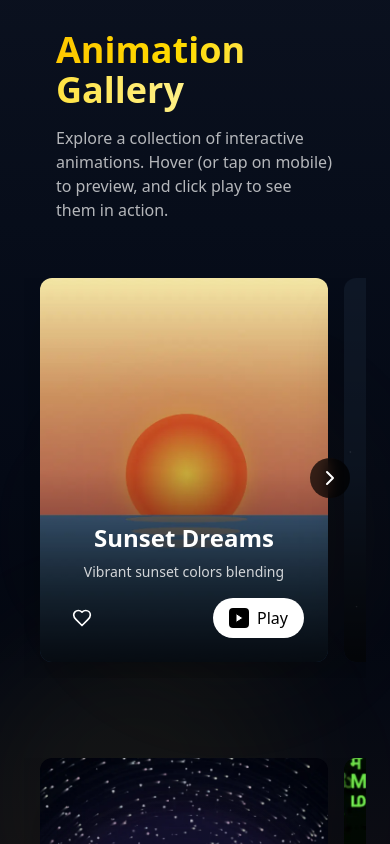
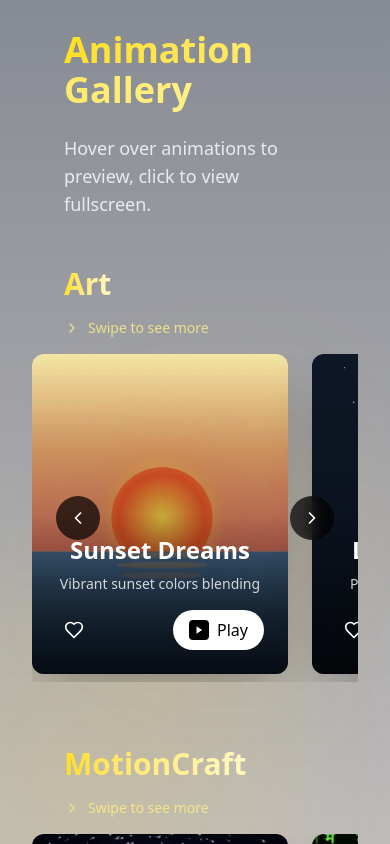
Before and after one commit to MAUSUMIBHUYAN/Creovate-react, a React (Vite) app: page / in a window 390 px wide. Shown: the part 1760-2604 px from the top of the page. Built offline with nearby package versions, Linux system fonts and the light colour scheme.

Commit message:
proper responsive

```diff
--- a/src/components/AnimationSection.jsx
+++ b/src/components/AnimationSection.jsx
@@ -4,7 +4,6 @@ import { motion } from "framer-motion";
 import { useRef, useState, useEffect, useMemo, useCallback } from "react";
 
 const animations = [
-  // ... (your existing animations array)
   {
     id: 1,
     title: "Galaxy Journey",
@@ -156,12 +155,14 @@ const AnimationItem = React.memo(({ animation, hoveredId, setHoveredId, isLiked,
   const hoverTimerRef = useRef(null);
 
   const handleMouseEnter = () => {
+    if (window.innerWidth >= 768) { // Only auto-play on desktop
       hoverTimerRef.current = setTimeout(() => {
         setHoveredId(animation.id);
         if (videoRef.current) {
           videoRef.current.play().catch(e => console.log("Autoplay prevented:", e));
         }
-    }, 300); // Reduced delay for quicker preview
+      }, 300);
+    }
   };
 
   const handleMouseLeave = () => {
@@ -177,6 +178,26 @@ const AnimationItem = React.memo(({ animation, hoveredId, setHoveredId, isLiked,
     setHoveredId(null);
   };
 
+  const handleTouchStart = () => {
+    // On mobile, show video immediately on touch
+    if (window.innerWidth < 768) {
+      setHoveredId(animation.id);
+      if (videoRef.current) {
+        videoRef.current.play().catch(e => console.log("Autoplay prevented:", e));
+      }
+    }
+  };
+
+  const handleTouchEnd = () => {
+    if (window.innerWidth < 768) {
+      if (videoRef.current) {
+        videoRef.current.pause();
+        videoRef.current.currentTime = 0;
+      }
+      setHoveredId(null);
+    }
+  };
+
   useEffect(() => {
     return () => {
       if (hoverTimerRef.current) {
@@ -187,14 +208,16 @@ const AnimationItem = React.memo(({ animation, hoveredId, setHoveredId, isLiked,
 
   return (
     <motion.div
-      className="flex-shrink-0 w-72 h-96 relative rounded-xl overflow-hidden shadow-2xl group cursor-pointer"
+      className="flex-shrink-0 w-64 h-80 sm:w-72 sm:h-96 relative rounded-xl overflow-hidden shadow-2xl group cursor-pointer"
       initial={{ opacity: 0, y: 20 }}
       whileInView={{ opacity: 1, y: 0 }}
       transition={{ duration: 0.5 }}
       viewport={{ once: true }}
-      whileHover={{ scale: 1.03 }} // Primarily for desktop
-      onMouseEnter={handleMouseEnter} // Primarily for desktop
-      onMouseLeave={handleMouseLeave} // Primarily for desktop
+      whileHover={{ scale: window.innerWidth >= 768 ? 1.03 : 1 }}
+      onMouseEnter={handleMouseEnter}
+      onMouseLeave={handleMouseLeave}
+      onTouchStart={handleTouchStart}
+      onTouchEnd={handleTouchEnd}
     >
       <video
         ref={videoRef}
@@ -244,7 +267,7 @@ const AnimationItem = React.memo(({ animation, hoveredId, setHoveredId, isLiked,
         >
           <button
             onClick={(e) => handleLike(animation.id, e)}
-            className="p-2 rounded-full hover:bg-white/10 active:bg-white/20 transition-colors" // Added active state for touch feedback
+            className="p-2 rounded-full hover:bg-white/10 transition-colors"
             aria-label={isLiked ? "Unlike this animation" : "Like this animation"}
           >
             <Heart
@@ -256,8 +279,7 @@ const AnimationItem = React.memo(({ animation, hoveredId, setHoveredId, isLiked,
             href={animation.path}
             target="_blank"
             rel="noopener noreferrer"
-            onClick={(e) => e.stopPropagation()} // Prevent card click when play is clicked
-            className="flex items-center gap-2 bg-white text-black px-4 py-2 rounded-full font-medium hover:bg-white/90 active:bg-white/80 transition-colors" // Added active state
+            className="flex items-center gap-2 bg-white text-black px-4 py-2 rounded-full font-medium hover:bg-white/90 transition-colors"
           >
             <div className="w-5 h-5 bg-black flex items-center justify-center rounded-sm">
               <Play className="w-3 h-3 fill-white" />
@@ -270,69 +292,73 @@ const AnimationItem = React.memo(({ animation, hoveredId, setHoveredId, isLiked,
   );
 });
 
-const ScrollButton = React.memo(({ direction, onClick, className = '' }) => (
+const ScrollButton = React.memo(({ direction, onClick, className = '' }) => {
+  const [isPressed, setIsPressed] = useState(false);
+
+  return (
     <button
-    className={`absolute ${direction === 'left' ? 'left-0 md:left-2' : 'right-0 md:right-2'} top-1/2 transform -translate-y-1/2 z-30 p-2 bg-black/70 rounded-full backdrop-blur hover:bg-yellow-500/30 active:bg-yellow-500/40 transition ${className}`}
+      className={`absolute ${direction === 'left' ? 'left-0' : 'right-0'} top-1/2 transform -translate-y-1/2 z-20 p-3 bg-black/70 rounded-full backdrop-blur hover:bg-yellow-500/30 transition active:scale-95 ${className}`}
       onClick={onClick}
+      onTouchStart={() => setIsPressed(true)}
+      onTouchEnd={() => setIsPressed(false)}
       aria-label={`Scroll ${direction}`}
     >
       {direction === 'left' ? (
-      <ChevronLeft className="text-white w-6 h-6" />
+        <ChevronLeft className={`text-white w-6 h-6 ${isPressed ? 'scale-90' : ''}`} />
       ) : (
-      <ChevronRight className="text-white w-6 h-6" />
+        <ChevronRight className={`text-white w-6 h-6 ${isPressed ? 'scale-90' : ''}`} />
       )}
     </button>
-));
+  );
+});
 
 const AnimationRow = ({ title, animations }) => {
   const scrollRef = useRef(null);
-  const scrollbarTimeoutRef = useRef(null);
-  const [showLeftArrow, setShowLeftArrow] = useState(false);
-  const [showRightArrow, setShowRightArrow] = useState(true);
-  const [showCustomScrollbar, setShowCustomScrollbar] = useState(false);
-  const [hoveredId, setHoveredId] = useState(null); // For desktop video preview
+  const timeoutRef = useRef(null);
+  const [showLeft, setShowLeft] = useState(false);
+  const [showRight, setShowRight] = useState(true);
+  const [showScrollbar, setShowScrollbar] = useState(false);
+  const [hoveredId, setHoveredId] = useState(null);
   const [likedAnimations, setLikedAnimations] = useState([]);
+  const [isDragging, setIsDragging] = useState(false);
+  const [startX, setStartX] = useState(0);
+  const [scrollLeft, setScrollLeft] = useState(0);
+  const [startPos, setStartPos] = useState(0);
+  const [isScrolling, setIsScrolling] = useState(false);
 
-  // Refs for touch dragging mechanics
-  const dragStartPointXRef = useRef(0);
-  const initialScrollLeftRef = useRef(0);
-  const hasDraggedRef = useRef(false); // True if actual dragging occurred
-
-  const checkScrollArrows = useCallback(() => {
+  const checkScroll = useCallback(() => {
     const el = scrollRef.current;
     if (!el) return;
 
-    const scrollLeft = el.scrollLeft;
-    const scrollWidth = el.scrollWidth;
-    const clientWidth = el.clientWidth;
+    setShowLeft(el.scrollLeft > 0);
+    setShowRight(el.scrollLeft + el.clientWidth < el.scrollWidth - 5);
+    setShowScrollbar(true);
 
-    setShowLeftArrow(scrollLeft > 10); // Show if scrolled more than 10px
-    setShowRightArrow(scrollLeft < scrollWidth - clientWidth - 10); // Show if there's more than 10px to scroll
-
-    setShowCustomScrollbar(true);
-    if (scrollbarTimeoutRef.current) clearTimeout(scrollbarTimeoutRef.current);
-    scrollbarTimeoutRef.current = setTimeout(() => setShowCustomScrollbar(false), 2000); // Hide scrollbar after 2s
+    if (timeoutRef.current) clearTimeout(timeoutRef.current);
+    timeoutRef.current = setTimeout(() => setShowScrollbar(false), 3000);
   }, []);
 
   useEffect(() => {
     const el = scrollRef.current;
     if (!el) return;
 
-    checkScrollArrows();
-    el.addEventListener("scroll", checkScrollArrows, { passive: true });
-    // Initial timeout for scrollbar hint
-    scrollbarTimeoutRef.current = setTimeout(() => setShowCustomScrollbar(false), 3000);
+    checkScroll();
+
+    el.addEventListener("scroll", checkScroll, { passive: true });
+    timeoutRef.current = setTimeout(() => setShowScrollbar(false), 3000);
 
     return () => {
-      el.removeEventListener("scroll", checkScrollArrows);
-      if (scrollbarTimeoutRef.current) clearTimeout(scrollbarTimeoutRef.current);
+      el.removeEventListener("scroll", checkScroll);
+      if (timeoutRef.current) clearTimeout(timeoutRef.current);
     };
-  }, [checkScrollArrows]);
+  }, [checkScroll]);
 
-  const scrollProgrammatically = useCallback((direction) => {
+  const scroll = useCallback((direction) => {
     const el = scrollRef.current;
     if (!el) return;
+
     const scrollAmount = el.clientWidth * 0.8;
+
     el.scrollBy({
       left: direction === "left" ? -scrollAmount : scrollAmount,
       behavior: "smooth"
@@ -341,67 +367,45 @@ const AnimationRow = ({ title, animations }) => {
 
   const handleTouchStart = useCallback((e) => {
     const el = scrollRef.current;
-    if (!el || e.touches.length > 1) return; // Ignore multi-touch
+    if (!el) return;
 
-    dragStartPointXRef.current = e.touches[0].pageX;
-    initialScrollLeftRef.current = el.scrollLeft;
-    hasDraggedRef.current = false;
-
-    // Show scrollbar immediately on touch
-    setShowCustomScrollbar(true);
-    if (scrollbarTimeoutRef.current) clearTimeout(scrollbarTimeoutRef.current);
+    setIsDragging(true);
+    setStartX(e.touches[0].pageX - el.offsetLeft);
+    setScrollLeft(el.scrollLeft);
+    setStartPos(e.touches[0].pageX);
   }, []);
 
   const handleTouchMove = useCallback((e) => {
+    if (!isDragging) return;
     const el = scrollRef.current;
-    if (!el || e.touches.length > 1 || dragStartPointXRef.current === null) return;
+    if (!el) return;
 
-    const currentX = e.touches[0].pageX;
-    const deltaX = currentX - dragStartPointXRef.current;
+    e.preventDefault();
+    const x = e.touches[0].pageX - el.offsetLeft;
+    const walk = (x - startX) * 2; // Increased multiplier for better responsiveness
+    el.scrollLeft = scrollLeft - walk;
+    setIsScrolling(Math.abs(e.touches[0].pageX - startPos) > 5);
+  }, [isDragging, startX, scrollLeft, startPos]);
 
-    if (!hasDraggedRef.current) {
-      // Threshold to differentiate tap from drag (e.g., 7 pixels)
-      if (Math.abs(deltaX) > 7) {
-        hasDraggedRef.current = true;
-      } else {
-        // Not enough movement, don't treat as drag yet
-        return;
-      }
-    }
-
-    // If dragging has started, prevent default page scroll
-    e.preventDefault();
-    // Adjust scrollLeft. Multiplier can be tuned (e.g., 1.0 for 1:1, 1.1-1.2 for slightly faster)
-    el.scrollLeft = initialScrollLeftRef.current - deltaX * 1.0;
+  const handleTouchEnd = useCallback(() => {
+    setIsDragging(false);
+    setIsScrolling(false);
   }, []);
 
-  const handleTouchEnd = useCallback(() => {
-    // Reset drag start point to prevent issues if next touchmove fires before touchstart
-    dragStartPointXRef.current = null;
-    // Hide scrollbar after a delay
-    if (scrollbarTimeoutRef.current) clearTimeout(scrollbarTimeoutRef.current);
-    scrollbarTimeoutRef.current = setTimeout(() => setShowCustomScrollbar(false), 1500);
-
-    // If hasDraggedRef.current is false, it was a tap.
-    // Click events on children should fire correctly due to conditional e.preventDefault().
-    // hasDraggedRef will be reset on the next touchStart.
-  }, []);
-
-  const handleLike = useCallback((id, event) => {
-    event.stopPropagation(); // Prevent event from bubbling to parent elements
+  const handleLike = useCallback((id, e) => {
+    e.stopPropagation();
+    e.preventDefault();
     setLikedAnimations(prev => {
       if (prev.includes(id)) {
         return prev.filter(animId => animId !== id);
       } else {
-        // Consider using a more subtle notification than alert for better UX
-        // alert(`Thanks for liking animation ${id}!`);
-        console.log(`Liked animation: ${id}`);
+        alert(`Thanks for liking this animation!`);
         return [...prev, id];
       }
     });
   }, []);
 
-  const animationItemsToDisplay = useMemo(() => animations.map((animation) => (
+  const animationItems = useMemo(() => animations.map((animation) => (
     <AnimationItem
       key={animation.id}
       animation={animation}
@@ -413,70 +417,112 @@ const AnimationRow = ({ title, animations }) => {
   )), [animations, hoveredId, likedAnimations, handleLike]);
 
   return (
-    <div className="mb-16 md:mb-20 relative z-10"> {/* Adjusted margin */}
+    <div className="mb-16 sm:mb-20 relative z-10">
       <div className="flex items-center justify-between px-4 mb-4">
-        <motion.h3 /* ... (title motion props) ... */ >
-          {/* ... title span ... */}
+        <motion.h3
+          className="text-3xl font-bold text-left text-white"
+          initial={{ opacity: 0, x: -20 }}
+          whileInView={{ opacity: 1, x: 0 }}
+          transition={{ duration: 0.5 }}
+          viewport={{ once: true }}
+        >
+          <span className="text-transparent bg-clip-text bg-gradient-to-r from-yellow-300 to-yellow-100">
+            {title}
+          </span>
         </motion.h3>
-        {/* ... (desktop scroll hint) ... */}
+
+        {/* Desktop scroll hint */}
+        <motion.div
+          className="hidden md:flex items-center gap-2 text-yellow-200/80 text-sm"
+          initial={{ opacity: 0 }}
+          whileInView={{ opacity: 1 }}
+          transition={{ delay: 0.3 }}
+          viewport={{ once: true }}
+        >
+          <ChevronRight className="w-4 h-4" />
+          <span>Scroll to see more</span>
+        </motion.div>
       </div>
-      {/* ... (mobile swipe hint) ... */}
 
-      <div className="relative group/row"> {/* Added group/row for arrow visibility on hover (desktop) */}
-        {/* Desktop Arrows: Visible on row hover */}
-        {showLeftArrow && (
+      {/* Mobile swipe hint */}
+      <motion.div
+        className="md:hidden flex items-center gap-2 text-yellow-200/80 text-sm px-4 mb-4"
+        initial={{ opacity: 0 }}
+        whileInView={{ opacity: 1 }}
+        transition={{ delay: 0.3 }}
+        viewport={{ once: true }}
+      >
+        <ChevronRight className="w-4 h-4" />
+        <span>Swipe to see more</span>
+      </motion.div>
+
+       <div className="relative">
+        {showLeft && (
           <ScrollButton
             direction="left"
-            onClick={() => scrollProgrammatically("left")}
-            className="hidden md:block opacity-0 group-hover/row:opacity-100 transition-opacity duration-300"
-          />
-        )}
-        {showRightArrow && (
-          <ScrollButton
-            direction="right"
-            onClick={() => scrollProgrammatically("right")}
-            className="hidden md:block opacity-0 group-hover/row:opacity-100 transition-opacity duration-300"
+            onClick={() => scroll("left")}
+            className="hidden sm:block"
           />
         )}
 
-        {/* Mobile Arrows: Always visible if scrollable */}
-         <div className="md:hidden absolute top-1/2 -translate-y-1/2 w-full flex justify-between px-1 z-30 pointer-events-none">
-            {showLeftArrow && (
+        {showRight && (
           <ScrollButton
-                direction="left"
-                onClick={() => scrollProgrammatically("left")}
-                className="pointer-events-auto" // Ensure button is interactive
+            direction="right"
+            onClick={() => scroll("right")}
+            className="hidden sm:block"
           />
         )}
-            {!showLeftArrow && <div className="w-10 h-10" /> /* Placeholder for spacing */}
-            {showRightArrow && (
-                <ScrollButton
-                direction="right"
-                onClick={() => scrollProgrammatically("right")}
-                className="pointer-events-auto" // Ensure button is interactive
-                />
+
+        <div className="sm:hidden flex justify-between w-full absolute top-1/2 -translate-y-1/2 z-20 px-2 pointer-events-none">
+          {showLeft && (
+            <button
+              onClick={() => scroll("left")}
+              className="p-3 bg-black/70 rounded-full backdrop-blur hover:bg-yellow-500/30 transition pointer-events-auto active:scale-95"
+              aria-label="Scroll left"
+            >
+              <ChevronLeft className="text-white w-5 h-5" />
+            </button>
+          )}
+          {showRight && (
+            <button
+              onClick={() => scroll("right")}
+              className="p-3 bg-black/70 rounded-full backdrop-blur hover:bg-yellow-500/30 transition pointer-events-auto active:scale-95"
+              aria-label="Scroll right"
+            >
+              <ChevronRight className="text-white w-5 h-5" />
+            </button>
           )}
         </div>
 
-
         <div
-          className={`flex overflow-x-auto overflow-y-hidden pb-4 -mx-4 px-4 space-x-4 md:space-x-6 scroll-smooth ${
-            showCustomScrollbar ? "scrollbar-thin scrollbar-thumb-yellow-500/50 scrollbar-track-transparent" : "scrollbar-none"
-          }`}
+          className={`flex overflow-x-auto overflow-y-hidden pb-2 -mx-4 px-4 space-x-6 scroll-smooth ${
+            showScrollbar ? "scrollbar-thin" : "scrollbar-none"
+          } ${isScrolling ? 'cursor-grabbing' : 'cursor-grab'}`}
           ref={scrollRef}
-          onMouseEnter={() => { // For desktop: show scrollbar and check arrows
-            setShowCustomScrollbar(true);
-            checkScrollArrows();
-          }}
-          onMouseLeave={() => { // For desktop: hide scrollbar after delay
-            if (scrollbarTimeoutRef.current) clearTimeout(scrollbarTimeoutRef.current);
-            scrollbarTimeoutRef.current = setTimeout(() => setShowCustomScrollbar(false), 1000);
+          onMouseEnter={() => setShowScrollbar(true)}
+          onMouseLeave={() => {
+            if (timeoutRef.current) clearTimeout(timeoutRef.current);
+            timeoutRef.current = setTimeout(() => setShowScrollbar(false), 3000);
           }}
           onTouchStart={handleTouchStart}
           onTouchMove={handleTouchMove}
           onTouchEnd={handleTouchEnd}
+          style={{
+            WebkitOverflowScrolling: 'touch', // Enable momentum scrolling on iOS
+            scrollSnapType: 'x mandatory', // Better snapping on mobile
+          }}
         >
-          {animationItemsToDisplay}
+          {animationItems.map((item, index) => (
+            <div
+              key={index}
+              style={{
+                scrollSnapAlign: 'start', // Ensure items snap into place
+                flex: '0 0 auto',
+              }}
+            >
+              {item}
+            </div>
+          ))}
         </div>
       </div>
     </div>
@@ -488,41 +534,41 @@ export const AnimationSection = () => {
     const art = animations.filter((a) => a.theme === "Art");
     const motionCraft = animations.filter((a) => a.theme === "MotionCraft");
     return [art, motionCraft];
-  }, []); // animations is stable, so this is okay, or add animations to deps if it can change
+  }, []);
 
   return (
-    <section id="animation" className="py-16 md:py-24 px-2 sm:px-4 relative overflow-hidden bg-gray-950"> {/* Added base bg */}
+    <section id="animation" className="py-16 sm:py-24 px-4 relative overflow-hidden">
       <div className="absolute inset-0 overflow-hidden z-0">
-        <div className="absolute top-0 left-0 w-full h-full bg-gradient-to-b from-gray-900/60 via-gray-950/80 to-yellow-900/30 pointer-events-none" />
-        <div className="absolute top-1/3 left-1/4 w-64 h-64 rounded-full bg-yellow-500/5 blur-3xl animate-float-slow pointer-events-none" />
-        <div className="absolute bottom-1/4 right-1/4 w-80 md:w-96 h-80 md:h-96 rounded-full bg-yellow-300/5 blur-3xl animate-float-delay pointer-events-none" />
+        <div className="absolute top-0 left-0 w-full h-full bg-gradient-to-b from-gray-900/50 to-yellow-900/20 pointer-events-none" />
+        <div className="absolute top-1/3 left-1/4 w-64 h-64 rounded-full bg-yellow-500/10 blur-3xl animate-float-slow pointer-events-none" />
+        <div className="absolute bottom-1/4 right-1/4 w-96 h-96 rounded-full bg-yellow-300/10 blur-3xl animate-float-delay pointer-events-none" />
       </div>
 
       <div className="container mx-auto max-w-7xl relative z-10">
         <motion.h2
-          className="text-4xl md:text-5xl font-bold mb-4 md:mb-6 text-left text-white px-4"
+          className="text-4xl md:text-5xl font-bold mb-6 text-left text-white px-4"
           initial={{ opacity: 0, x: -20 }}
           whileInView={{ opacity: 1, x: 0 }}
           transition={{ duration: 0.5 }}
-          viewport={{ once: true, margin: "-50px" }} // Adjusted margin
+          viewport={{ once: true, margin: "100px" }}
         >
-          <span className="text-transparent bg-clip-text bg-gradient-to-r from-yellow-400 via-yellow-300 to-yellow-200">
+          <span className="text-transparent bg-clip-text bg-gradient-to-r from-yellow-300 to-yellow-200">
             Animation Gallery
           </span>
         </motion.h2>
 
         <motion.p
-          className="text-left text-white/70 mb-10 md:mb-12 max-w-2xl px-4 text-base md:text-lg" // Adjusted text color/size
+          className="text-left text-white/80 mb-12 max-w-2xl px-4 text-lg"
           initial={{ opacity: 0, x: -20 }}
           whileInView={{ opacity: 1, x: 0 }}
           transition={{ duration: 0.5, delay: 0.1 }}
-          viewport={{ once: true, margin: "-50px" }} // Adjusted margin
+          viewport={{ once: true, margin: "100px" }}
         >
-          Explore a collection of interactive animations. Hover (or tap on mobile) to preview, and click play to see them in action.
+          Hover over animations to preview, click to view fullscreen.
         </motion.p>
 
-        <AnimationRow title="Art Showcase" animations={artAnimations} />
-        <AnimationRow title="MotionCraft Creations" animations={motionCraftAnimations} />
+        <AnimationRow title="Art" animations={artAnimations} />
+        <AnimationRow title="MotionCraft" animations={motionCraftAnimations} />
       </div>
     </section>
   );
```
Lines whose indentation alone changed are shown as unchanged.
